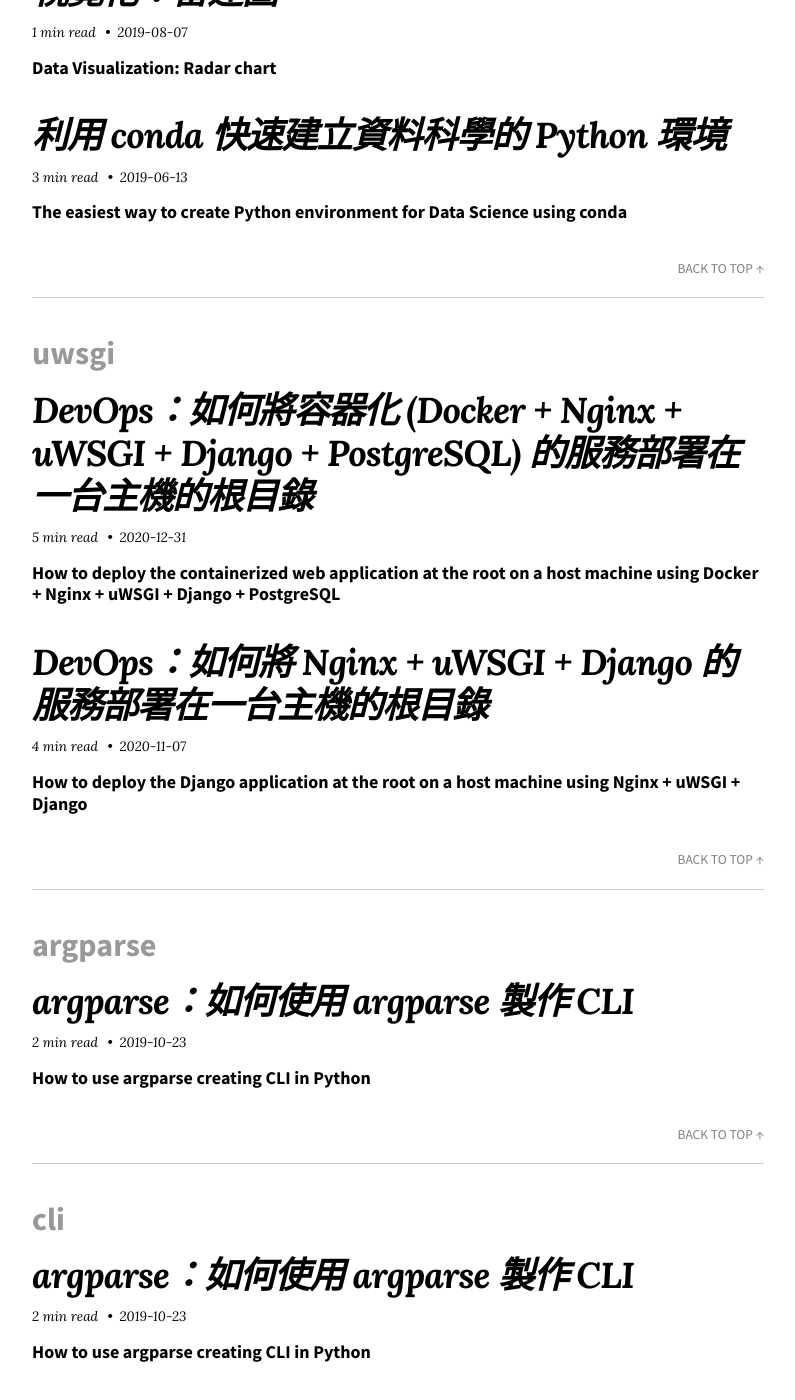
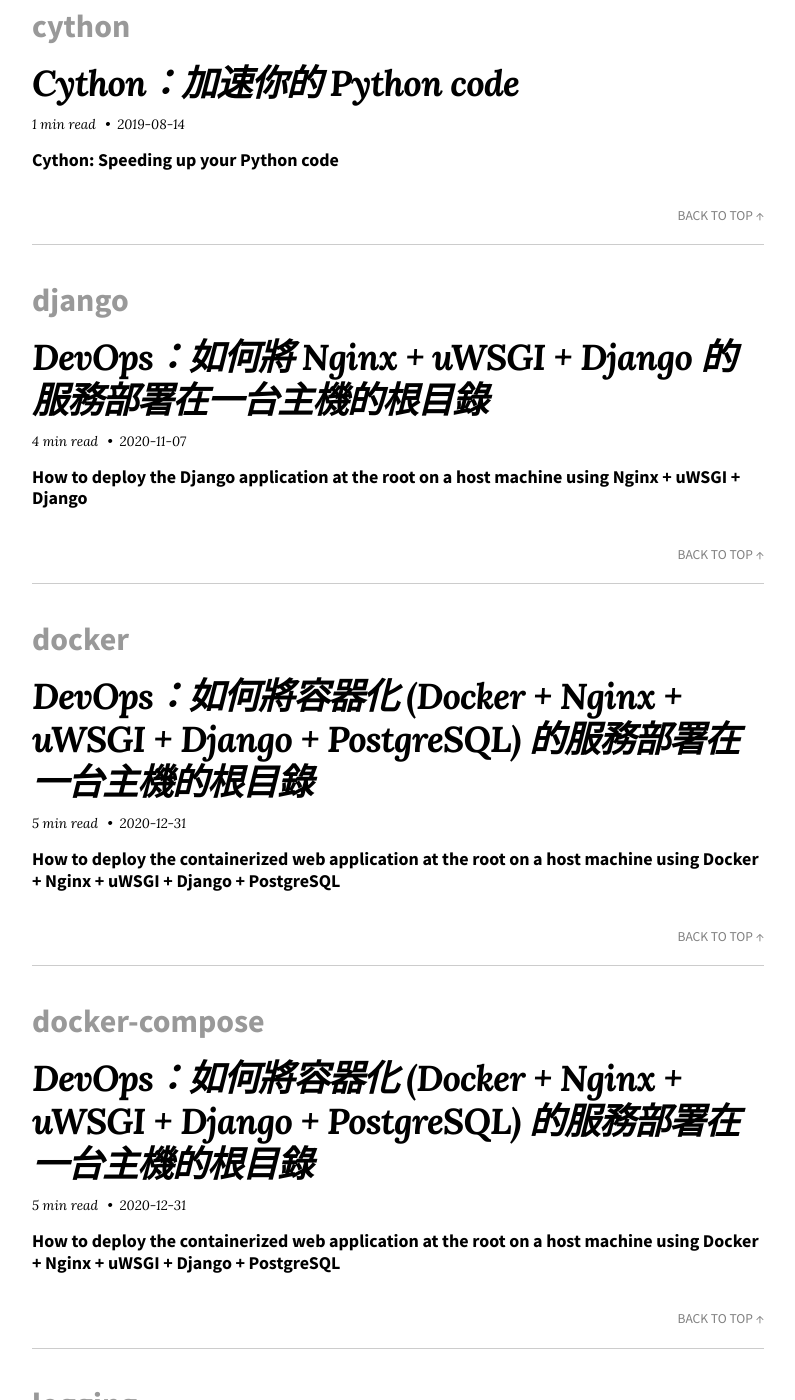
Before and after one commit to orcahmlee/orcahmlee.github.io, a Jekyll site: the page built from tags.md, in a window 1280 px wide and 1400 px high, scrolled down 2630 px. Shown: the whole window, without its empty margins (242-1037 px from the left). Built offline with Jekyll 4.4.1, drawn with Linux system fonts in a browser that asks for light colours; nearby versions of some CDN libraries; some of the changed text lies outside the part shown.

Commit message:
- update

```diff
--- a/_posts/2020-12-31-docker-nginx-uwsgi-django-root.md
+++ b/_posts/2020-12-31-docker-nginx-uwsgi-django-root.md
@@ -3,7 +3,7 @@ title: "DevOps：如何將容器化 (Docker + Nginx + uWSGI + Django + PostgreSQ
 layout: post
 toc: true
 categories: DevOps
-tags: nginx uwsgi django
+tags: docker docker-compose
 lang: en
 ---
 
```
